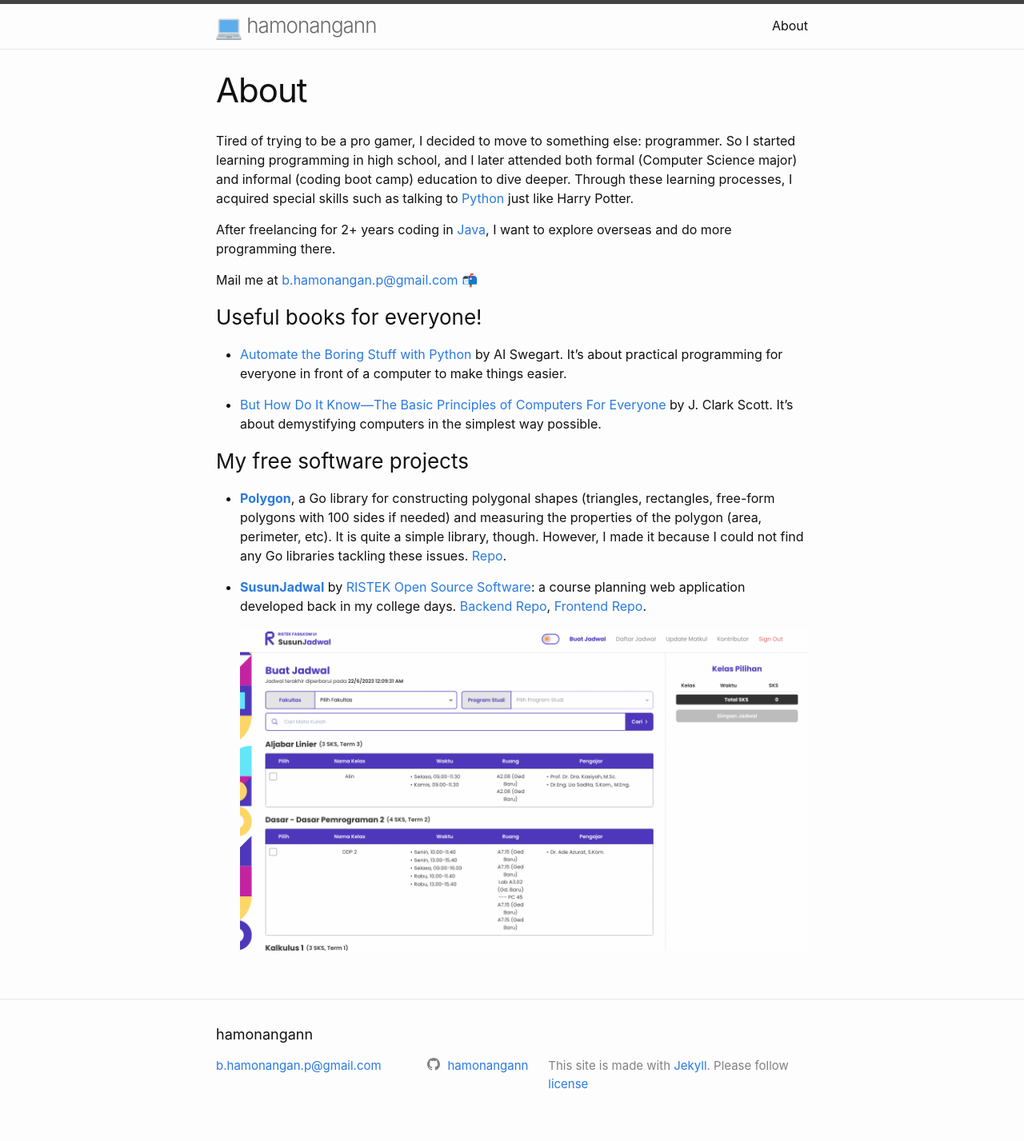
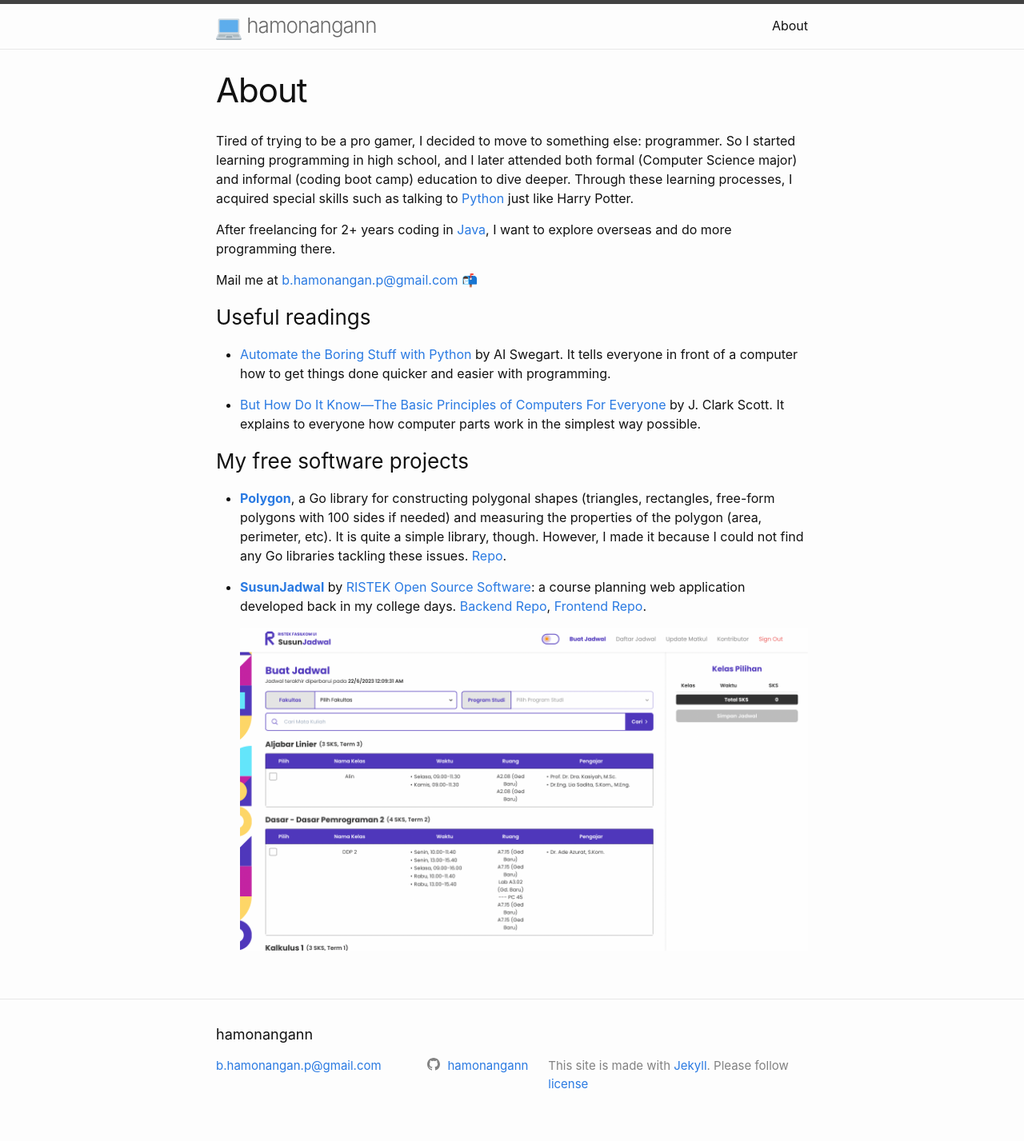
Before and after one commit to hamonangann/hamonangann.github.io, a Jekyll site: the page built from about-en.markdown, in a window 1280 px wide. Shown: the whole page at 80% size. Built offline with Jekyll 4.4.1, drawn with Linux system fonts in a browser that asks for light colours.

Commit message:
patch in useful reading section

```diff
--- a/about-en.markdown
+++ b/about-en.markdown
@@ -10,11 +10,11 @@ After freelancing for 2+ years coding in [Java](https://en.wikipedia.org/wiki/Ja
 Mail me at [b.hamonangan.p@gmail.com
 ](mailto:b.hamonangan.p@gmail.com) 📬
 
-### Useful books for everyone!
+### Useful readings
 
-- [Automate the Boring Stuff with Python](https://automatetheboringstuff.com/) by AI Swegart. It's about practical programming for everyone in front of a computer to make things easier.
+- [Automate the Boring Stuff with Python](https://automatetheboringstuff.com/) by AI Swegart. It tells everyone in front of a computer how to get things done quicker and easier with programming.
 
-- [But How Do It Know—The Basic Principles of Computers For Everyone](https://openlibrary.org/books/OL26675175M/But_How_Do_It_Know) by J. Clark Scott. It's about demystifying computers in the simplest way possible.
+- [But How Do It Know—The Basic Principles of Computers For Everyone](https://openlibrary.org/books/OL26675175M/But_How_Do_It_Know) by J. Clark Scott. It explains to everyone how computer parts work in the simplest way possible.
 
 ### My free software projects
 
```
